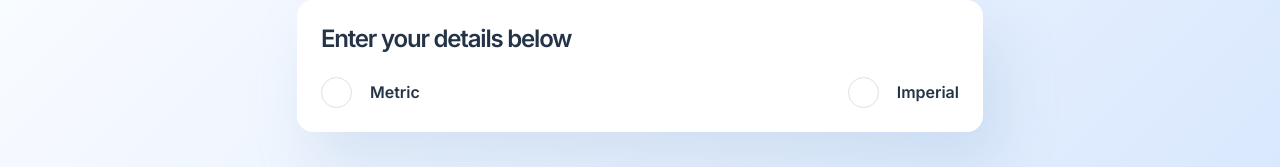
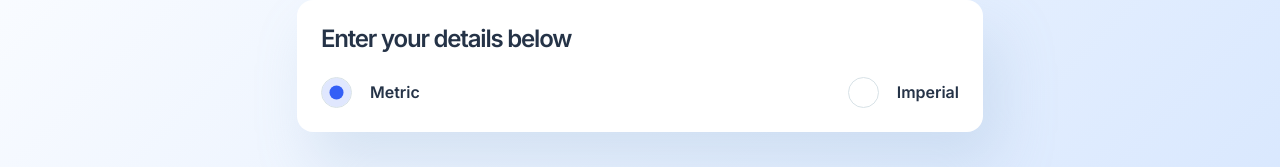
Before and after one commit to Urichcool/BMI-Calculator, a React (Create React App) app: page / in a window 1280 px wide. Shown: the part 301-468 px from the top of the page. Built offline with nearby package versions, Linux system fonts and the light colour scheme.

Commit message:
added-radio-buttons-state

```diff
--- a/src/components/Hero/HeroCalculatorForm.tsx
+++ b/src/components/Hero/HeroCalculatorForm.tsx
@@ -1,20 +1,44 @@
-import React from "react";
+import React, { useState } from "react";
 
 function HeroCalculatorForm() {
+  const [radioValue, setRadioValue] = useState<string>("metric");
+
+  function changeValue(e: React.ChangeEvent<HTMLInputElement>): void {
+    setRadioValue(e.target.value);
+  }
+
   return (
     <div className="hero-header-calculator-form-background">
       <div className="hero-header-calculator-form-container">
         <p className="font_heading_m">Enter your details below</p>
         <form>
           <div className="hero-header-calculator-form-radio-buttons">
+            <div className="hero-header-calculator-form-radio">
+              <input
+                className="hero-header-calculator-form-radio-input"
+                type="radio"
+                id="metric"
+                value="metric"
+                checked={radioValue === "metric" ? true : false}
+                onChange={changeValue}
+              />
               <label className="font_body_m_bold hero-header-calculator-form-radio-label">
-              <input className="hero-header-calculator-form-radio-input" type="radio" id="metric" value="metric" />
                 Metric
               </label>
+            </div>
+            <div className="hero-header-calculator-form-radio">
+              <input
+                className="hero-header-calculator-form-radio-input"
+                type="radio"
+                id="imperial"
+                value="imperial"
+                checked={radioValue === "imperial" ? true : false}
+                onChange={changeValue}
+              />
               <label className="font_body_m_bold hero-header-calculator-form-radio-label">
-              <input className="hero-header-calculator-form-radio-input" type="radio" id="imperial" value="imperial" />
                 Imperial
               </label>
+            </div>
           </div>
         </form>
       </div>
--- a/src/components/Hero/HeroHeader.tsx
+++ b/src/components/Hero/HeroHeader.tsx
@@ -2,6 +2,10 @@ import React from 'react';
 import LogoSvg from '../../images/icons/LogoSvg';
 
 function HeroHeader() {
+
+
+
+
   return (
     <>
       <div className="hero-header-background"></div>
--- a/src/scss/components/hero-header/_hero-header-calculator-form.scss
+++ b/src/scss/components/hero-header/_hero-header-calculator-form.scss
@@ -28,6 +28,10 @@
   padding: 24px;
 }
 
+.hero-header-calculator-form-radio{
+display: flex;
+}
+
 .hero-header-calculator-form-radio-buttons {
   margin-top: 24px;
   display: flex;
@@ -43,7 +47,15 @@
   height: 31px;
   cursor: pointer;
    border: 1px solid #D8E2E7;
+   transition: 500ms;
+&:checked{
+ background: center / contain no-repeat url('../../../images/radio-cheked.svg');
 
+}
+&:hover,
+&:focus{
+  border-color: $blue;
+}
 }
 
 .hero-header-calculator-form-radio-label {
```
Also changed, not shown: src/images/radio-cheked.svg (added). Lines whose indentation alone changed are shown as unchanged.
